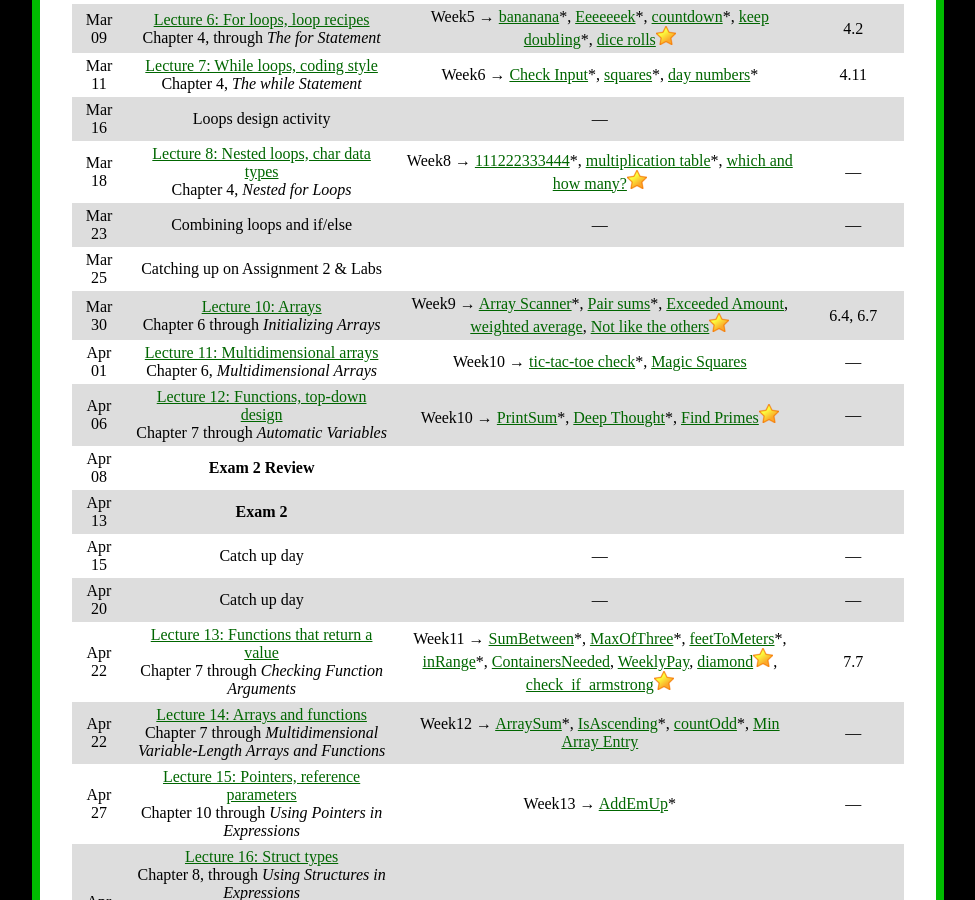
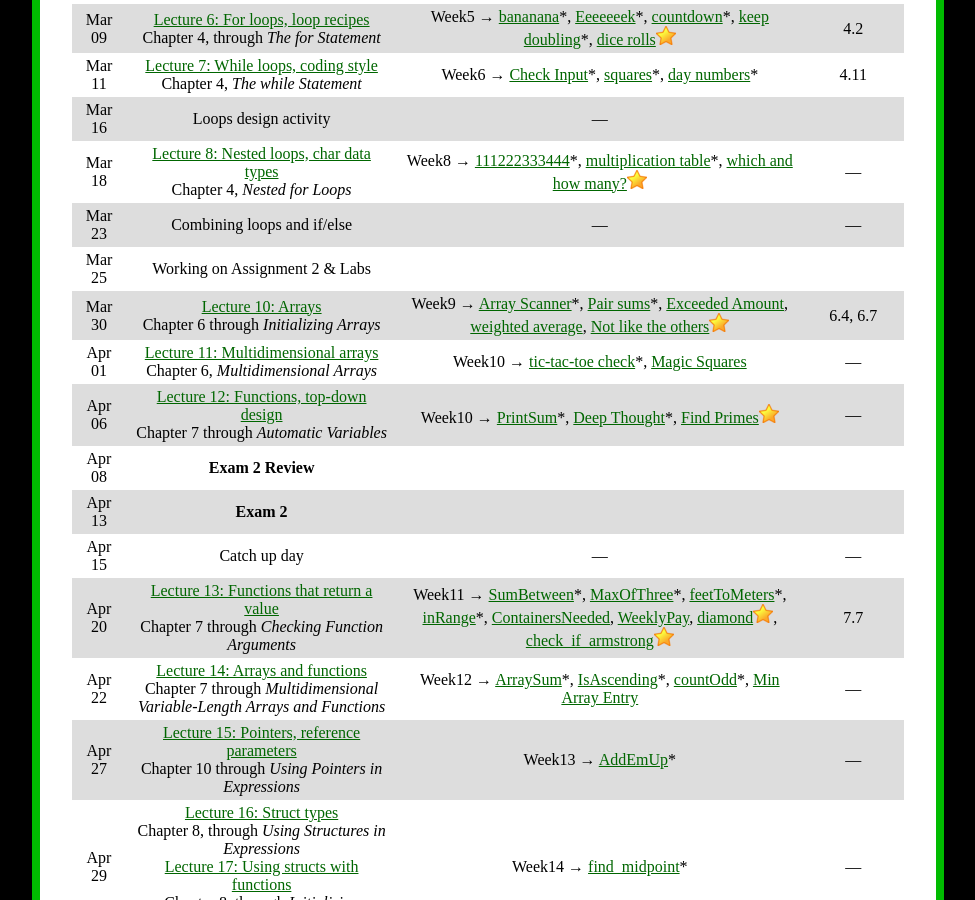
Before and after one commit to ycpcs/cs101-spring2021, a Jekyll site: the page built from schedule.md, in a window 1280 px wide and 900 px high, scrolled down 865 px. Shown: the whole window, without its empty margins (152-1127 px from the left). Built offline with Jekyll 4.4.1, drawn with Linux system fonts in a browser that asks for light colours.

Commit message:
updated schedule

```diff
--- a/schedule.md
+++ b/schedule.md
@@ -28,15 +28,14 @@ Mar 11 | [Lecture 7: While loops, coding style](lectures/lecture07.html)<br>Chap
 Mar 16 | <span class="activity">Loops design activity</span> | &mdash;
 Mar 18 | [Lecture 8: Nested loops, char data types](lectures/lecture08.html)<br>Chapter 4, *Nested for Loops* | Week8 &rarr; [111222333444](https://cs.ycp.edu/cloudcoder/#exercise?c=17,p=819)\*, [multiplication table](https://cs.ycp.edu/cloudcoder/#exercise?c=17,p=858)\*, [which and how many?](https://cs.ycp.edu/cloudcoder/#exercise?c=17,p=820)![gold star](img/goldstar-tiny.png) | &mdash;
 Mar 23 | Combining loops and if/else | &mdash; | &mdash;
-Mar 25 | Catching up on Assignment 2 & Labs
+Mar 25 | Working on Assignment 2 & Labs
 Mar 30 | [Lecture 10: Arrays](lectures/lecture10.html)<br>Chapter 6 through *Initializing Arrays* | Week9 &rarr; [Array Scanner](https://cs.ycp.edu/cloudcoder/#exercise?c=17,p=821)\*, [Pair sums](https://cs.ycp.edu/cloudcoder/#exercise?c=17,p=822)\*, [Exceeded Amount](https://cs.ycp.edu/cloudcoder/#exercise?c=17,p=823), [weighted average](https://cs.ycp.edu/cloudcoder/#exercise?c=17,p=875), [Not like the others](https://cs.ycp.edu/cloudcoder/#exercise?c=17,p=824)![gold star](img/goldstar-tiny.png) | 6.4, 6.7
 Apr 01 | [Lecture 11: Multidimensional arrays](lectures/lecture11.html)<br>Chapter 6, *Multidimensional Arrays* | Week10 &rarr; [tic-tac-toe check](https://cs.ycp.edu/cloudcoder/#exercise?c=17,p=852)\*, [Magic Squares](https://cs.ycp.edu/cloudcoder/#exercise?c=17,p=864) | &mdash;
 Apr 06 | [Lecture 12: Functions, top-down design](lectures/lecture12.html)<br>Chapter 7 through *Automatic Variables* | Week10 &rarr;  [PrintSum](https://cs.ycp.edu/cloudcoder/#exercise?c=17,p=825)\*, [Deep Thought](https://cs.ycp.edu/cloudcoder/#exercise?c=17,p=826)\*, [Find Primes](https://cs.ycp.edu/cloudcoder/#exercise?c=17,p=827)![gold star](img/goldstar-tiny.png) | &mdash;
 Apr 08 | **Exam 2 Review**
 Apr 13 | **Exam 2**
 Apr 15 | Catch up day | &mdash; | &mdash;
-Apr 20 | Catch up day | &mdash; | &mdash;
-Apr 22 | [Lecture 13: Functions that return a value](lectures/lecture13.html)<br>Chapter 7 through *Checking Function Arguments* | Week11 &rarr; [SumBetween](https://cs.ycp.edu/cloudcoder/#exercise?c=17,p=831)\*, [MaxOfThree](https://cs.ycp.edu/cloudcoder/#exercise?c=17,p=832)\*, [feetToMeters](https://cs.ycp.edu/cloudcoder/#exercise?c=17,p=849)\*, [inRange](https://cs.ycp.edu/cloudcoder/#exercise?c=17,p=850)\*, [ContainersNeeded](https://cs.ycp.edu/cloudcoder/#exercise?c=17,p=862), [WeeklyPay](https://cs.ycp.edu/cloudcoder/#exercise?c=17,p=863), [diamond](https://cs.ycp.edu/cloudcoder/#exercise?c=17,p=851)![gold star](img/goldstar-tiny.png), [check\_if\_armstrong](https://cs.ycp.edu/cloudcoder/#exercise?c=17,p=871)![gold star](img/goldstar-tiny.png) | 7.7
+Apr 20 | [Lecture 13: Functions that return a value](lectures/lecture13.html)<br>Chapter 7 through *Checking Function Arguments* | Week11 &rarr; [SumBetween](https://cs.ycp.edu/cloudcoder/#exercise?c=17,p=831)\*, [MaxOfThree](https://cs.ycp.edu/cloudcoder/#exercise?c=17,p=832)\*, [feetToMeters](https://cs.ycp.edu/cloudcoder/#exercise?c=17,p=849)\*, [inRange](https://cs.ycp.edu/cloudcoder/#exercise?c=17,p=850)\*, [ContainersNeeded](https://cs.ycp.edu/cloudcoder/#exercise?c=17,p=862), [WeeklyPay](https://cs.ycp.edu/cloudcoder/#exercise?c=17,p=863), [diamond](https://cs.ycp.edu/cloudcoder/#exercise?c=17,p=851)![gold star](img/goldstar-tiny.png), [check\_if\_armstrong](https://cs.ycp.edu/cloudcoder/#exercise?c=17,p=871)![gold star](img/goldstar-tiny.png) | 7.7
 Apr 22 | [Lecture 14: Arrays and functions](lectures/lecture14.html)<br>Chapter 7 through *Multidimensional Variable-Length Arrays and Functions* | Week12 &rarr; [ArraySum](https://cs.ycp.edu/cloudcoder/#exercise?c=17,p=828)\*, [IsAscending](https://cs.ycp.edu/cloudcoder/#exercise?c=17,p=830)\*, [countOdd](https://cs.ycp.edu/cloudcoder/#exercise?c=17,p=829)\*, [Min Array Entry](https://cs.ycp.edu/cloudcoder/#exercise?c=17,p=865) | &mdash;
 Apr 27 | [Lecture 15: Pointers, reference parameters](lectures/lecture15.html)<br>Chapter 10 through *Using Pointers in Expressions* | Week13 &rarr; [AddEmUp](https://cs.ycp.edu/cloudcoder/#exercise?c=17,p=833)\* | &mdash;
 Apr 29 | [Lecture 16: Struct types](lectures/lecture16.html)<br>Chapter 8, through *Using Structures in Expressions*<br>[Lecture 17: Using structs with functions](lectures/lecture17.html)<br>Chapter 8, through *Initializing Structures* | Week14 &rarr; [find\_midpoint](https://cs.ycp.edu/cloudcoder/#exercise?c=17,p=879)\* | &mdash;
```
